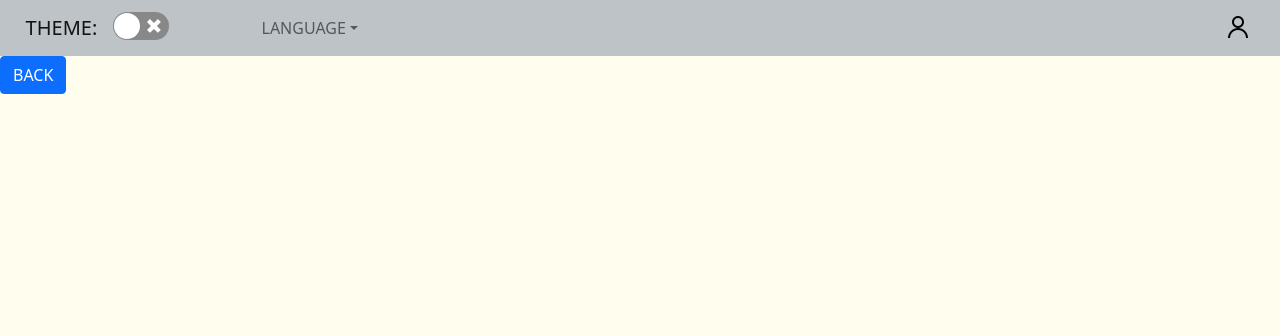
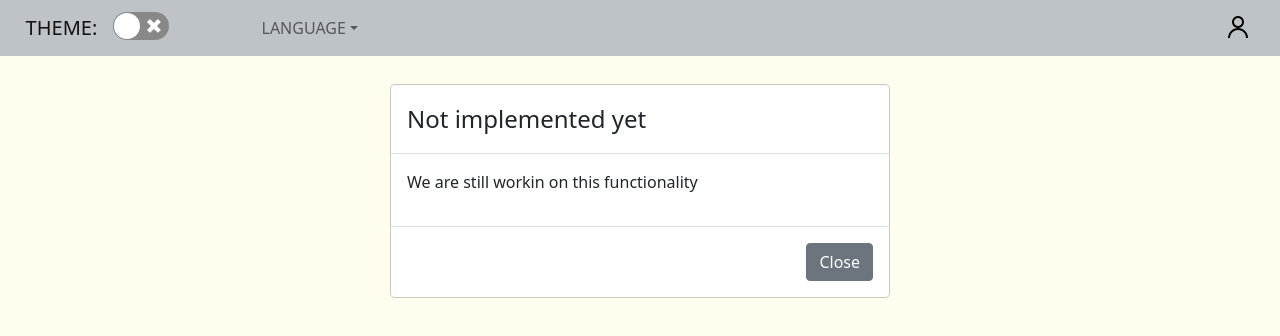
Before and after one commit to ksoloducha/dashboard, a React (Create React App) app: page / in a window 1280 px wide. Both pictures are taken after a click on the picture 325 px from the left and 215 px from the top of the page. Shown: the top 336 px of the page. Built offline with nearby package versions, Linux system fonts and the light colour scheme.

Commit message:
fixed changing view

```diff
--- a/src/App.js
+++ b/src/App.js
@@ -2,10 +2,10 @@ import React, {Component} from "react"
 import Header from "./components/global/Header"
 import WidgetView from "./components/main-window/WidgetView"
 import './App.css'
-import './ViewEnum'
-import { views } from "./ViewEnum"
+import { views, mainWindow } from "./ViewEnum"
 import SellingChartView from "./components/selling-chart/SellingChartView"
-import NotImplementedYet from "./NotImplementedYet"
+import Modal from 'react-bootstrap/Modal'
+import Button from 'react-bootstrap/Button'
 
 class App extends Component
 {
@@ -32,6 +32,10 @@ class App extends Component
     this.setState({view: newView})
   }
 
+  openMainMenu = () => {
+    this.setState({view: mainWindow})
+  }
+
   currentView = () => {
     console.log(this.state.view)
     switch (this.state.view) {
@@ -44,14 +48,29 @@ class App extends Component
       case 'Selling chart':
         return(
           <SellingChartView
-            onSelectView={this.setView}
+            onGoBack={this.openMainMenu}
           />
         )
       default:
         return(
-          <NotImplementedYet
-            onSelectView={this.setView}
-          />
+          <Modal.Dialog>
+            <Modal.Header>
+              <Modal.Title>Not implemented yet</Modal.Title>
+            </Modal.Header>
+
+            <Modal.Body>
+              <p>We are still workin on this functionality</p>
+            </Modal.Body>
+
+            <Modal.Footer>
+              <Button
+                variant="secondary"
+                onClick={this.openMainMenu}
+              >
+                Close
+              </Button>
+            </Modal.Footer>
+          </Modal.Dialog>
         )
     }
   }
--- a/src/ViewEnum.js
+++ b/src/ViewEnum.js
@@ -1,3 +1,5 @@
 export const views = ['Main window', 'Log in', 'Orders', 'Selling quality', 'Opinions', 'Offer ranking', 'Selling chart']
 
 export const widgetViews = ['Orders', 'Selling quality', 'Opinions', 'Offer ranking', 'Selling chart']
+
+export const mainWindow = 'Main window'
--- a/src/components/selling-chart/SellingChartView.js
+++ b/src/components/selling-chart/SellingChartView.js
@@ -28,7 +28,7 @@ const SellingChartView = (props) => {
     }
 
     const goBackToMainWindow = () => {
-        props.onSelectView('Main window')
+        props.onGoBack('Main window')
     }
 
     return(
```
